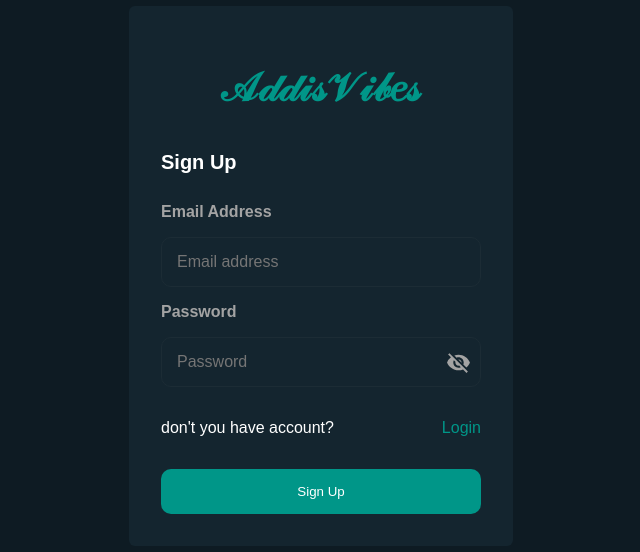
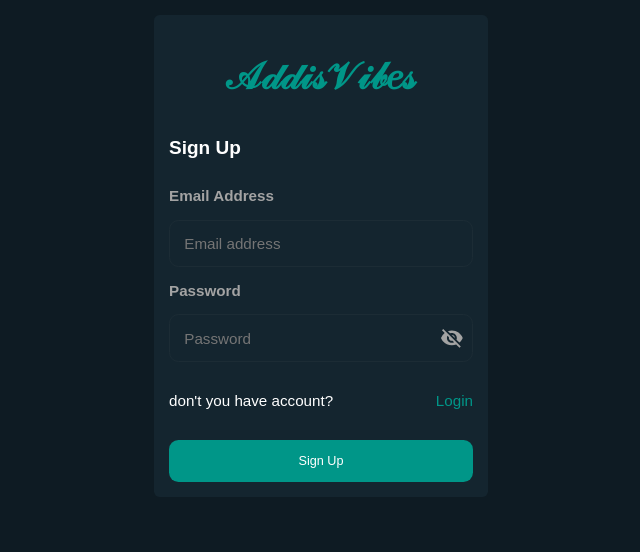
Before and after one commit to addisumotora/music-web-app, a React (Create React App) app in the folder frontend/: page /register in a window 1280 px wide. Shown: the part 124-676 px from the top of the page, without its empty margins (319-959 px from the left). Built offline with nearby package versions, Linux system fonts and the light colour scheme; no server answers.

Commit message:
modified hte page zoom

```diff
--- a/frontend/src/components/Register.tsx
+++ b/frontend/src/components/Register.tsx
@@ -21,7 +21,7 @@ const Container = styled.div`
 const Card = styled.div`
   background-color: #14252f;
   border-radius: 6px;
-  padding: 2rem;
+  padding: 1rem;
 `;
 const Header = styled.h1`
   color: #009688;
--- a/frontend/src/index.css
+++ b/frontend/src/index.css
@@ -2,6 +2,7 @@ body {
   margin: 0;
   background-color: #0E1B23;
   font-family: Arial, Helvetica, sans-serif;
+  zoom: 95%
 }
 
 a{
```
